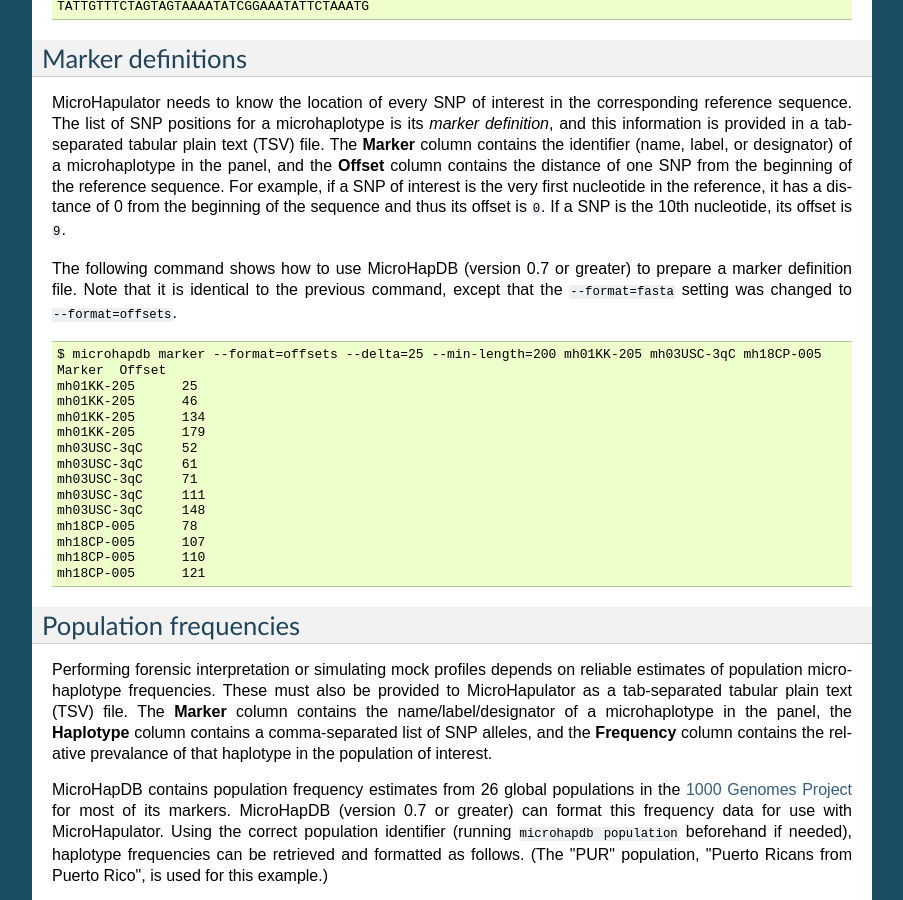
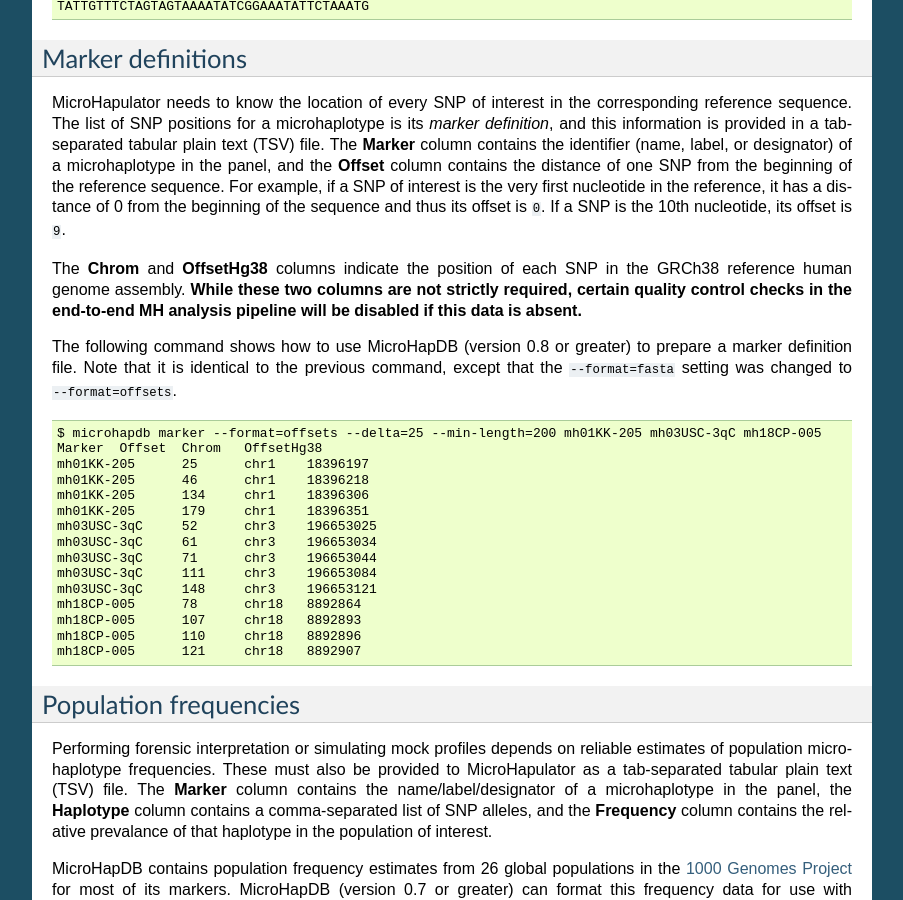
Before and after one commit to bioforensics/MicroHapulator, a Sphinx documentation site: the page built from docs/config.md, in a window 1280 px wide and 900 px high, scrolled down 740 px. Shown: the whole window, without its empty margins (198-1101 px from the left). Built offline with Sphinx 7.4.7, drawn with Linux system fonts in a browser that asks for light colours.

````diff
--- a/docs/config.md
+++ b/docs/config.md
@@ -45,25 +45,28 @@ The **Marker** column contains the identifier (name, label, or designator) of a
 For example, if a SNP of interest is the very first nucleotide in the reference, it has a distance of 0 from the beginning of the sequence and thus its offset is `0`.
 If a SNP is the 10th nucleotide, its offset is `9`.
 
-The following command shows how to use MicroHapDB (version 0.7 or greater) to prepare a marker definition file.
+The **Chrom** and **OffsetHg38** columns indicate the position of each SNP in the GRCh38 reference human genome assembly.
+**While these two columns are not strictly required, certain quality control checks in the end-to-end MH analysis pipeline will be disabled if this data is absent.**
+
+The following command shows how to use MicroHapDB (version 0.8 or greater) to prepare a marker definition file.
 Note that it is identical to the previous command, except that the `--format=fasta` setting was changed to `--format=offsets`.
 
 ```
 $ microhapdb marker --format=offsets --delta=25 --min-length=200 mh01KK-205 mh03USC-3qC mh18CP-005
-Marker	Offset
-mh01KK-205	25
-mh01KK-205	46
-mh01KK-205	134
-mh01KK-205	179
-mh03USC-3qC	52
-mh03USC-3qC	61
-mh03USC-3qC	71
-mh03USC-3qC	111
-mh03USC-3qC	148
-mh18CP-005	78
-mh18CP-005	107
-mh18CP-005	110
-mh18CP-005	121
+Marker	Offset	Chrom	OffsetHg38
+mh01KK-205	25	chr1	18396197
+mh01KK-205	46	chr1	18396218
+mh01KK-205	134	chr1	18396306
+mh01KK-205	179	chr1	18396351
+mh03USC-3qC	52	chr3	196653025
+mh03USC-3qC	61	chr3	196653034
+mh03USC-3qC	71	chr3	196653044
+mh03USC-3qC	111	chr3	196653084
+mh03USC-3qC	148	chr3	196653121
+mh18CP-005	78	chr18	8892864
+mh18CP-005	107	chr18	8892893
+mh18CP-005	110	chr18	8892896
+mh18CP-005	121	chr18	8892907
 ```
 
 
````
Also changed, not shown: CHANGELOG.md (+2 -2 lines), docs/manual.md (+1 -0 lines), 2 other files.
